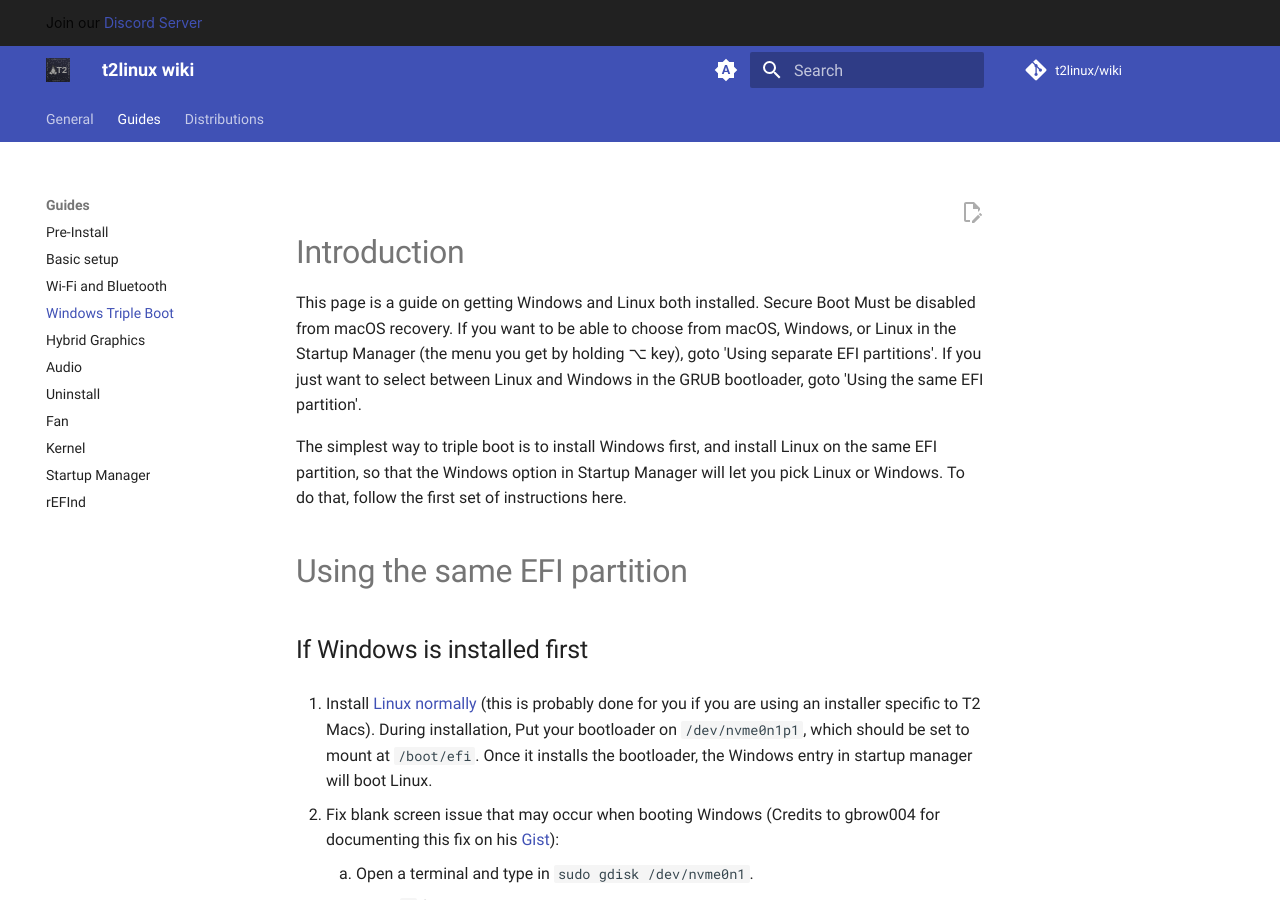
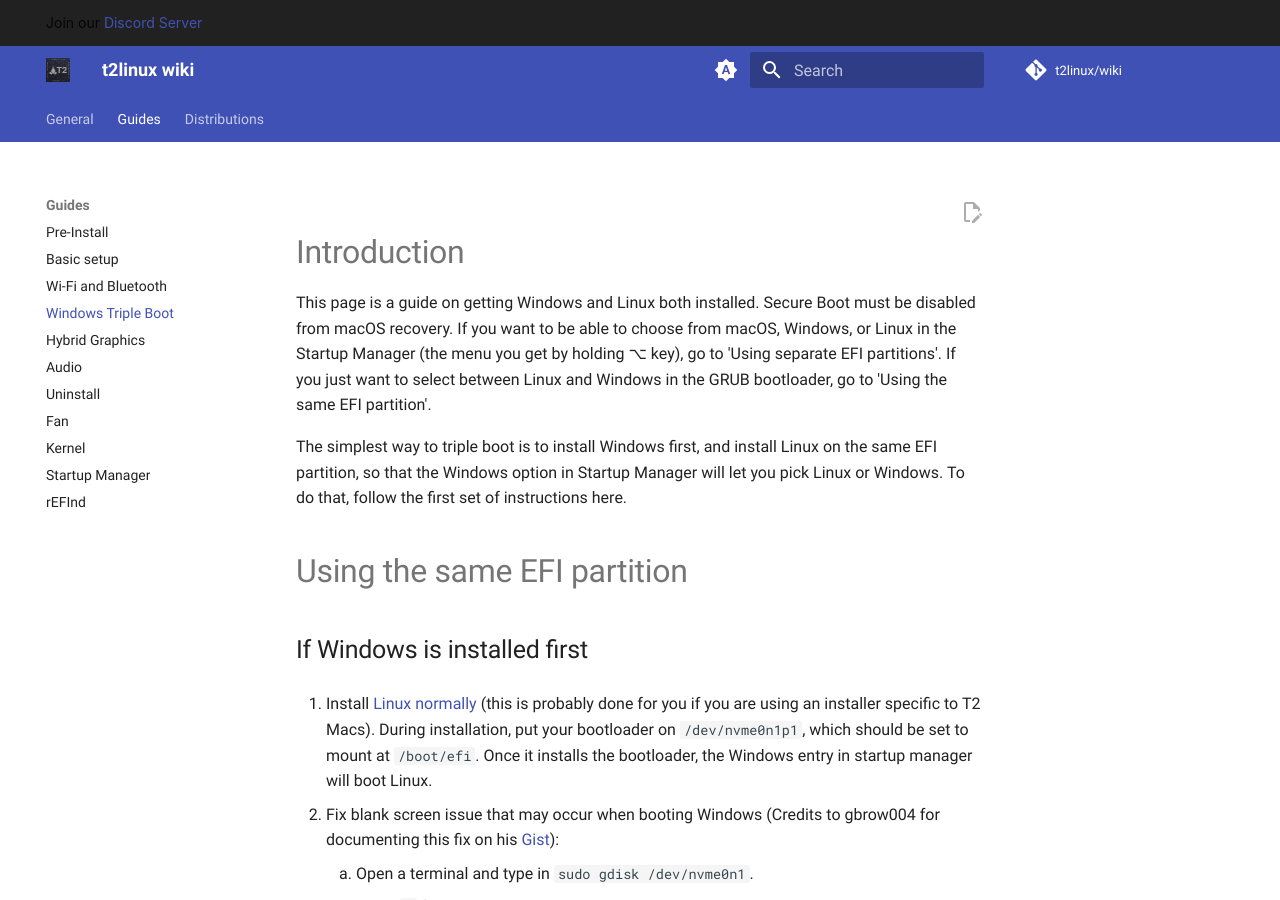
Before and after one commit to t2linux/wiki, an MkDocs documentation site: the page built from docs/guides/windows.md, in a window 1280 px wide and 900 px high. Built offline with MkDocs 1.6.1 and Material for MkDocs 9.7.7, drawn with Linux system fonts in a browser that asks for light colours; comment, search, counter and statistics services are not loaded; some of the changed text lies outside the part shown.

Commit message:
a few more small grammar fixes

```diff
--- a/docs/guides/windows.md
+++ b/docs/guides/windows.md
@@ -1,6 +1,6 @@
 # Introduction
 
-This page is a guide on getting Windows and Linux both installed. Secure Boot Must be disabled from macOS recovery. If you want to be able to choose from macOS, Windows, or Linux in the Startup Manager (the menu you get by holding ⌥ key), goto 'Using separate EFI partitions'. If you just want to select between Linux and Windows in the GRUB bootloader, goto 'Using the same EFI partition'.
+This page is a guide on getting Windows and Linux both installed. Secure Boot must be disabled from macOS recovery. If you want to be able to choose from macOS, Windows, or Linux in the Startup Manager (the menu you get by holding ⌥ key), go to 'Using separate EFI partitions'. If you just want to select between Linux and Windows in the GRUB bootloader, go to 'Using the same EFI partition'.
 
 The simplest way to triple boot is to install Windows first, and install Linux on the same EFI partition, so that the Windows option in Startup Manager will let you pick Linux or Windows. To do that, follow the first set of instructions here.
 
@@ -8,7 +8,7 @@ The simplest way to triple boot is to install Windows first, and install Linux o
 
 ## If Windows is installed first
 
-1. Install [Linux normally](https://wiki.t2linux.org/guides/preinstall/) (this is probably done for you if you are using an installer specific to T2 Macs). During installation, Put your bootloader on `/dev/nvme0n1p1`, which should be set to mount at `/boot/efi`. Once it installs the bootloader, the Windows entry in startup manager will boot Linux.
+1. Install [Linux normally](https://wiki.t2linux.org/guides/preinstall/) (this is probably done for you if you are using an installer specific to T2 Macs). During installation, put your bootloader on `/dev/nvme0n1p1`, which should be set to mount at `/boot/efi`. Once it installs the bootloader, the Windows entry in startup manager will boot Linux.
 
 2. Fix blank screen issue that may occur when booting Windows (Credits to gbrow004 for documenting this fix on his [Gist](https://gist.github.com/gbrow004/096f845c8fe8d03ef9009fbb87b781a4#fixing-bootcampwindows)):
 
@@ -51,13 +51,13 @@ The simplest way to triple boot is to install Windows first, and install Linux o
 
 9. Enable the GRUB menu so that you'll have time to pick Windows
 
-    1. Boot into your Linux install by selecting the Windows option in startup manager.
-    2. Edit ``/etc/default/grub`` with any preferred editor (nano/vim/) and with sudo. Change line ``GRUB_TIMEOUT_STYLE`` to ``GRUB_TIMEOUT_STYLE=MENU``. If you are using `nano`, save the file by doing CTRL+X, Y, then enter.
-    3. We've now changed the GRUB Bootloader settings, but we now need to update GRUB to apply these changes. Type in ``sudo update-grub`` and hit enter. After the command is done, you're finished.
+    1. Boot into your Linux install by selecting the Windows option in startup manager
+    2. Edit `/etc/default/grub` with any preferred editor (nano/vim/) and with sudo. Change line `GRUB_TIMEOUT_STYLE` to `GRUB_TIMEOUT_STYLE=MENU`. If you are using `nano`, save the file by doing CTRL+X, Y, then enter.
+    3. We've now changed the GRUB Bootloader settings, but we now need to update GRUB to apply these changes. Type in `sudo update-grub` and hit enter. After the command is done, you're finished.
 
 10. You should now be able to boot either Windows or Linux from the GRUB bootloader.
 
-It may be possible to skip steps 5-8 by doing the following command in macOS: `sudo sh -c "bless --mount /Volumes/EFI --setBoot --file /Volumes/EFI/efi/$(ls /Volumes/EFI/efi|grep -i -e microsoft -e boot -e apple -v)/grubx64.efi --shortform"` This might not prevent step 8 from being needed.
+It may be possible to skip steps 5-8 by doing the following command in macOS: `sudo sh -c "bless --mount /Volumes/EFI --setBoot --file /Volumes/EFI/efi/$(ls /Volumes/EFI/efi|grep -i -e microsoft -e boot -e apple -v)/grubx64.efi --shortform"`. This might not prevent step 8 from being needed.
 
 # Using separate EFI partitions
 
```
Also changed, not shown: docs/distributions/fedora/installation.md (+1 -1 lines), docs/guides/postinstall.md (+7 -7 lines), docs/guides/preinstall.md (+6 -6 lines).
